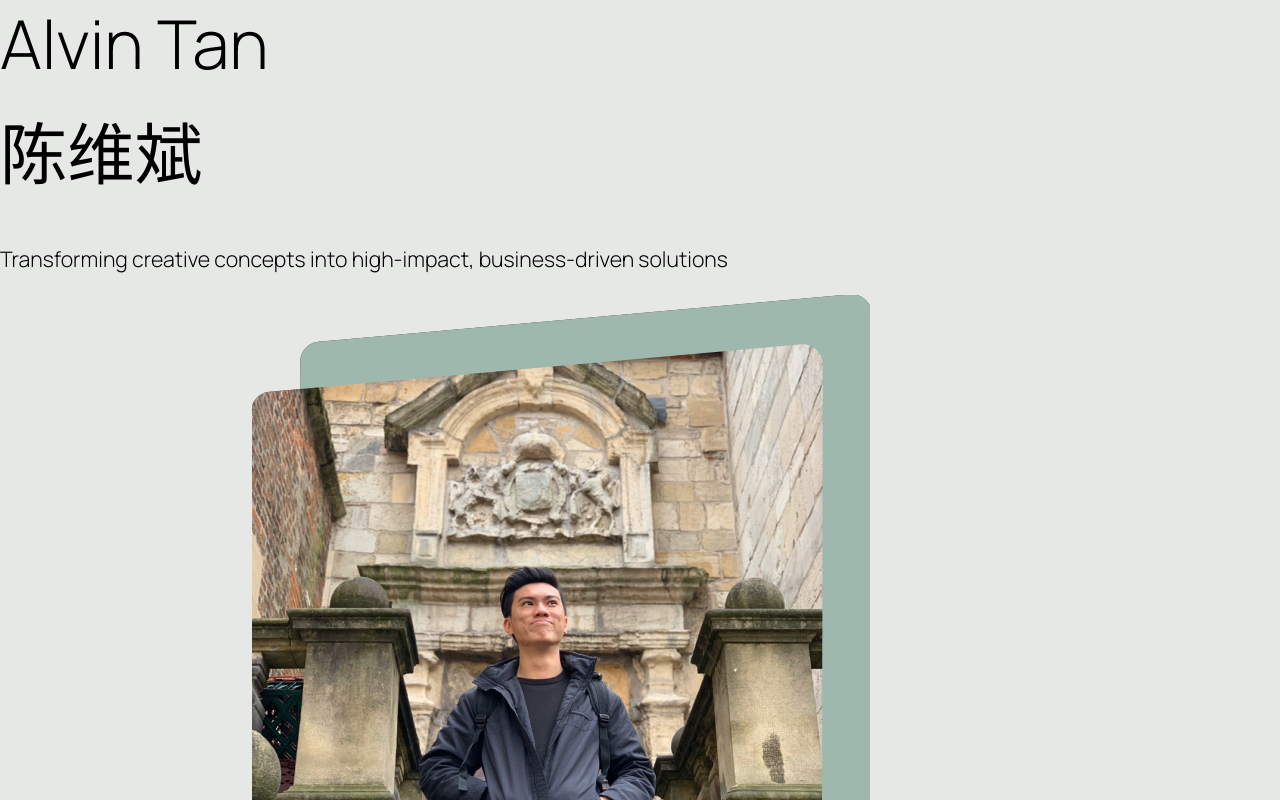
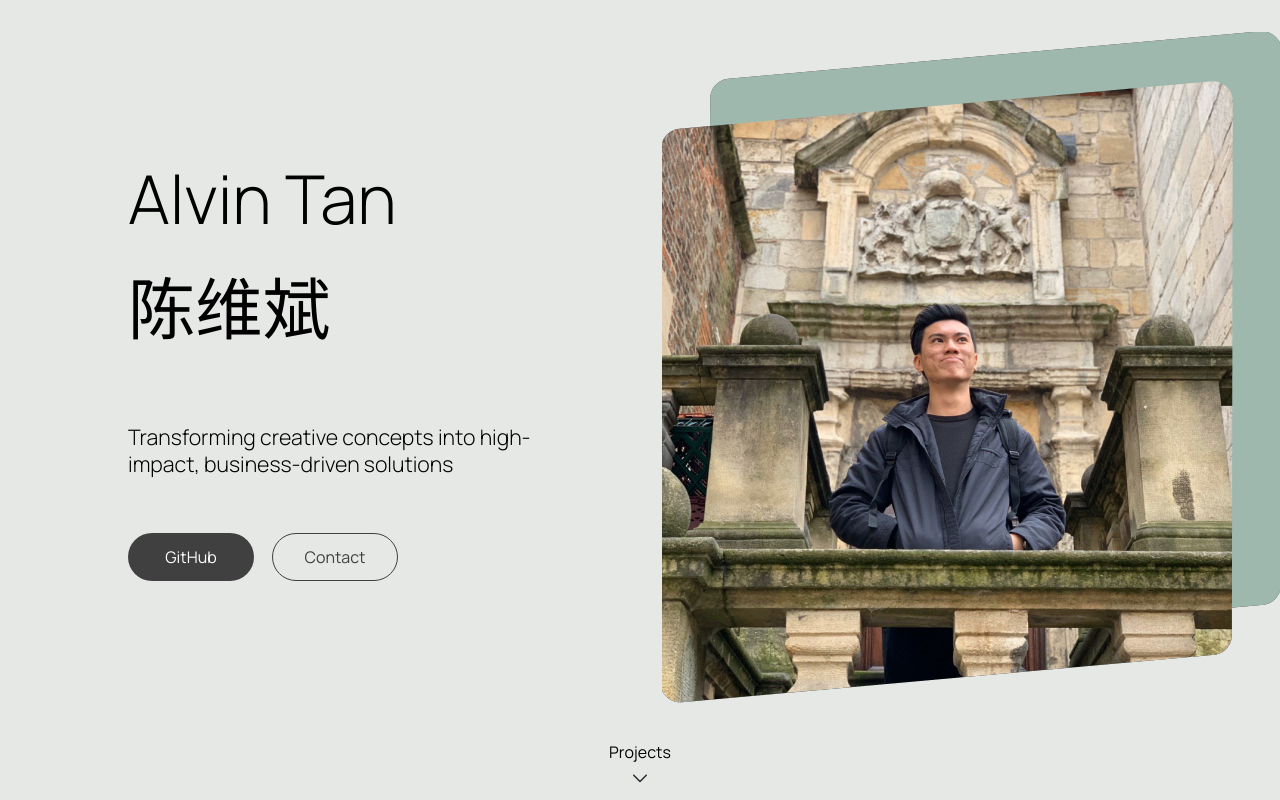
Before and after one commit to alvinhuhhh/alvinhuhhh.github.io, an Angular app: page / in a window 1280 px wide. Shown: the top 800 px of the page. Built offline with nearby package versions, Linux system fonts and the light colour scheme.

Commit message:
done landing page

```diff
--- a/src/app/landing/landing.component.css
+++ b/src/app/landing/landing.component.css
@@ -1,5 +1,42 @@
 .page {
+  height: 100%;
   background-color: var(--platinum);
-  height: 100%;
+}
+
+.content {
+  height: 92%;
   width: auto;
+  display: flex;
+  justify-content: space-around;
 }
+
+.left {
+  width: 50%;
+  display: flex;
+  flex-direction: column;
+  justify-content: center;
+  margin: 10%;
+  /* background-color: green; */
+}
+.buttons {
+  padding-top: 8%;
+  /* background-color: red; */
+}
+app-styled-button {
+  padding-right: 18px;
+}
+
+.right {
+  width: 50%;
+  display: flex;
+  justify-content: center;
+  align-items: center;
+}
+
+.footer {
+  height: 8%;
+  width: auto;
+  display: flex;
+  justify-content: center;
+  align-items: center;
+}
--- a/src/app/landing/landing.component.html
+++ b/src/app/landing/landing.component.html
@@ -1,9 +1,13 @@
 <div class="page">
+  <div class="content">
+    <div class="left">
       <h1>Alvin Tan</h1>
       <h1>陈维斌</h1>
       <h5>
-    Transforming creative concepts into high-impact, business-driven solutions
+        Transforming creative concepts into high-impact, business-driven
+        solutions
       </h5>
+      <div class="buttons">
         <app-styled-button
           title="GitHub"
           class="primary"
@@ -14,6 +18,14 @@
           class="secondary"
           [scrollToPage]="true"
         ></app-styled-button>
+      </div>
+    </div>
+    <div class="right">
       <img src="assets/Hero.png" />
+    </div>
+  </div>
+
+  <div class="footer">
     <app-next-page title="Projects"></app-next-page>
   </div>
+</div>
```
Lines whose indentation alone changed are shown as unchanged.
